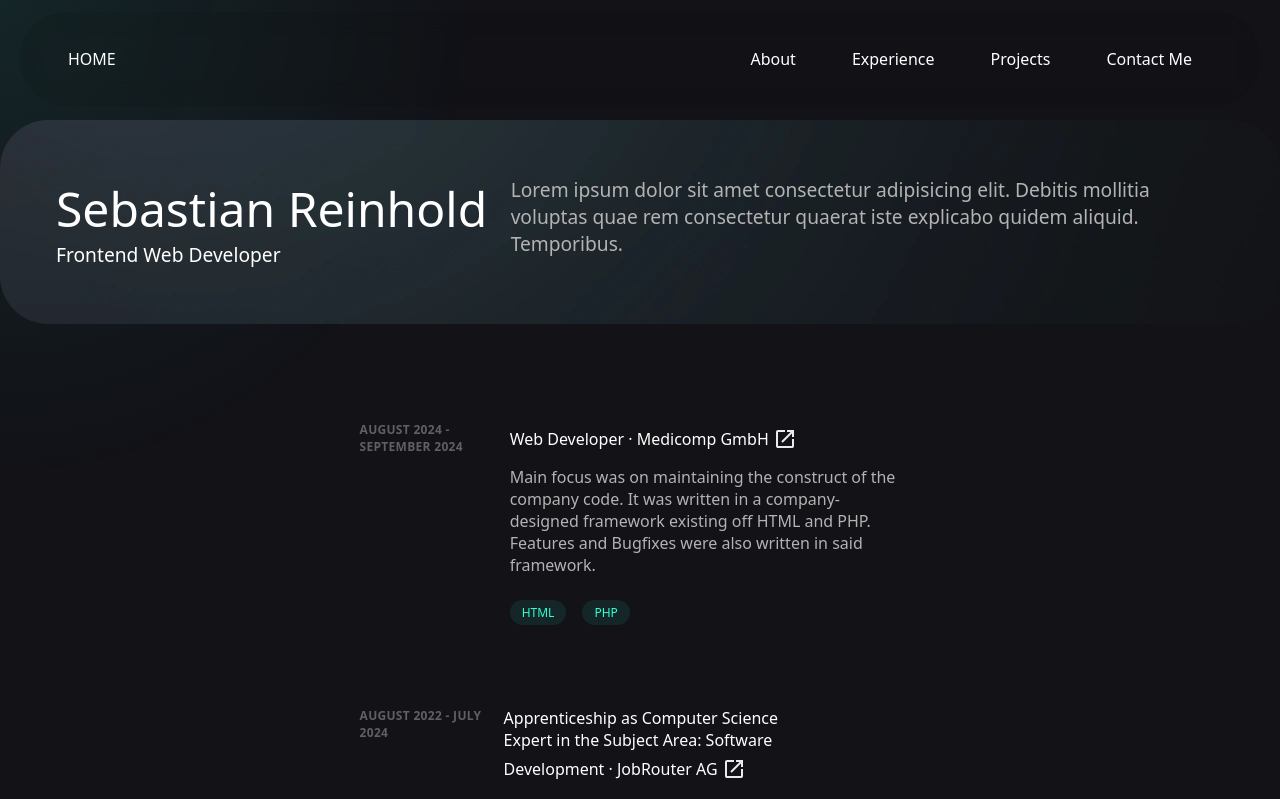
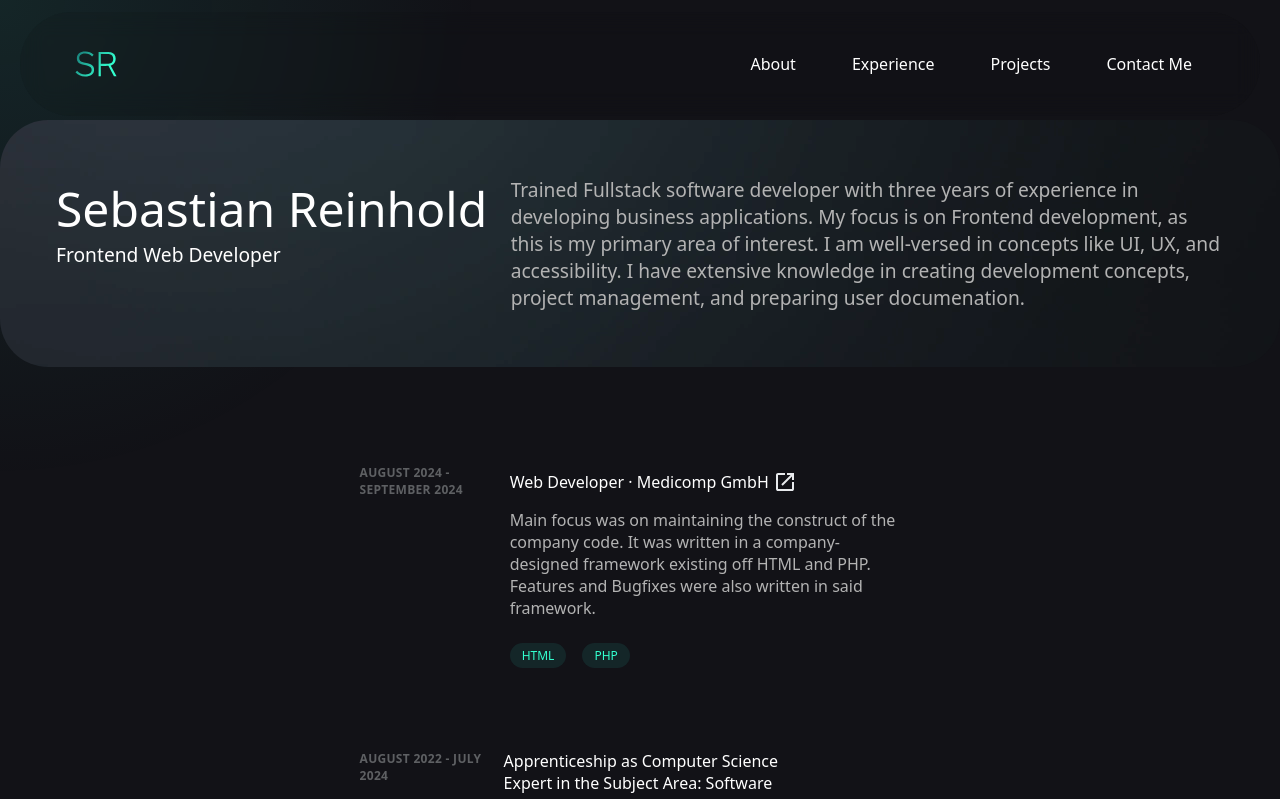
Before and after one commit to hardcoreseb/portfolio, an Angular app: page / in a window 1280 px wide. Shown: the top 799 px of the page. Built offline with nearby package versions, Linux system fonts and the light colour scheme.

Commit message:
Finished layout - so far

```diff
--- a/src/app/components/contact-form/contact-form.component.html
+++ b/src/app/components/contact-form/contact-form.component.html
@@ -54,4 +54,4 @@
         </div>
     </form>
 </section>
-{{form.value | json }}
+<!-- {{form.value | json }} -->
--- a/src/app/components/contact-form/contact-form.component.scss
+++ b/src/app/components/contact-form/contact-form.component.scss
@@ -1,5 +1,5 @@
 #contact-me {
-    scroll-margin-top: 105px;
+    scroll-margin-top: 120px;
 }
 
 .contact-form {
@@ -32,12 +32,6 @@ form {
 }
 
 .input-container {
-
-    // margin-inline: auto;
-    // align-self: center;
-    // display: flex;
-    // justify-content: space-between;
-    // align-items: center;
     position: relative;
 }
 
--- a/src/app/components/description/description.component.html
+++ b/src/app/components/description/description.component.html
@@ -1,2 +1,6 @@
-<p>Lorem ipsum dolor sit amet consectetur adipisicing elit. Debitis mollitia voluptas quae
-    rem consectetur quaerat iste explicabo quidem aliquid. Temporibus.</p>
+<p>
+    Trained Fullstack software developer with three years of experience in developing business
+    applications. My focus is on Frontend development, as this is my primary area of interest.
+    I am well-versed in concepts like UI, UX, and accessibility. I have extensive knowledge in
+    creating development concepts, project management, and preparing user documenation.
+</p>
--- a/src/app/components/experience/experience.component.scss
+++ b/src/app/components/experience/experience.component.scss
@@ -1,5 +1,5 @@
 #experience {
-    scroll-margin-top: 105px;
+    scroll-margin-top: 120px;
 }
 
 .experiences {
--- a/src/app/components/footer/footer.component.html
+++ b/src/app/components/footer/footer.component.html
@@ -4,7 +4,8 @@
         Coded in <a href="https://code.visualstudio.com/" target="_blank">Visual Studio Code</a> by
         myself. Built with <a href="https://v17.angular.io/docs" target="_blank">Angularv17</a> and
         <a href="https://sass-lang.com/" target="_blank">SCSS</a>, deployed with
-        <a href="https://vercel.com/" target="_blank">Vercel</a>. All text is set in the
+        <a href="https://vercel.com/" target="_blank">Vercel</a>. Email service possible thanks to
+        <a href="https://www.emailjs.com/">EmailJS</a>. All text is set in the
         <a href="https://css-tricks.com/snippets/css/system-font-stack/" target="_blank">system-ui</a>
         font stack.
     </div>
--- a/src/app/components/hero/hero.component.scss
+++ b/src/app/components/hero/hero.component.scss
@@ -16,5 +16,5 @@
 }
 
 #about {
-    scroll-margin-top: 105px;
+    scroll-margin-top: 120px;
 }
--- a/src/app/components/navbar/navbar.component.html
+++ b/src/app/components/navbar/navbar.component.html
@@ -1,6 +1,19 @@
 <div class="navbar">
     <div class="nav-content">
-        <a href="/">HOME</a>
+        <a href="/">
+            <svg xmlns="http://www.w3.org/2000/svg" viewBox="0 0 300 300" class="logo">
+                <rect fill="transparent" x="0" y="0" width="300px" height="300px" class="logo-background-square"></rect>
+                <defs>
+                  <linearGradient id="gradient" gradientTransform="rotate(25)" x1="0%" y1="0%" x2="100%" y2="0%">
+                    <stop offset="0%" stop-color="#177775" stop-opacity="1"></stop>
+                    <stop offset="100%" stop-color="#33ffcf" stop-opacity="1"></stop>
+                  </linearGradient>
+                </defs>
+                <g fill="url(#gradient)" transform="matrix(13.431,0,0,13.431,35.836,33.822)">
+                  <path d="M0.31 11.96C1.15 12.98 2.52 13.66 4.16 13.66C6.40 13.66 7.73 12.70 7.73 10.96C7.73 9.60 7.10 8.78 5.14 8.34L3.64 8.01C2.18 7.67 1.82 7.11 1.82 6.26C1.82 5.46 2.28 4.47 4.17 4.47C5.36 4.47 6.34 4.94 6.93 5.61L7.55 4.94C6.61 3.95 5.50 3.64 4.24 3.64C2.04 3.64 0.87 4.68 0.87 6.34C0.87 7.57 1.50 8.48 3.07 8.83L4.52 9.17C6.41 9.59 6.76 10.21 6.76 11.06C6.76 11.87 6.27 12.82 4.23 12.82C2.86 12.82 1.67 12.22 0.98 11.33ZM16.69 13.50L14.35 9.25C14.49 9.23 14.60 9.18 14.71 9.14C15.75 8.75 16.35 7.91 16.35 6.58C16.35 5.28 15.75 4.30 14.43 3.98C14.04 3.88 13.15 3.82 12.39 3.82L9.53 3.82L9.53 13.50L10.42 13.50L10.42 9.45L12.35 9.45C12.71 9.45 13.09 9.44 13.45 9.39L15.65 13.50ZM10.42 8.60L10.42 4.68L12.43 4.68C12.88 4.68 13.59 4.70 13.94 4.76C14.90 4.94 15.37 5.61 15.37 6.61C15.37 7.45 14.97 8.11 14.31 8.34C13.87 8.50 13.12 8.60 12.49 8.60Z"></path>
+                </g>
+              </svg>
+        </a>
         <nav class="nav-menu">
             <a href="/#about">About</a>
             <a href="/#experience">Experience</a>
--- a/src/app/components/navbar/navbar.component.scss
+++ b/src/app/components/navbar/navbar.component.scss
@@ -11,6 +11,15 @@
     display: flex;
     position: fixed;
     inset: 0% 0% auto;
+}
+
+.logo {
+    width: 3.5rem;
+    transition: .3s ease-in-out;
+
+    &:hover {
+        transform: scale(1.3);
+    }
 }
 
 .nav-content {
--- a/src/app/components/projects/projects.component.scss
+++ b/src/app/components/projects/projects.component.scss
@@ -1,5 +1,5 @@
 #projects {
-    scroll-margin-top: 105px;
+    scroll-margin-top: 120px;
 }
 
 .projects {
```
